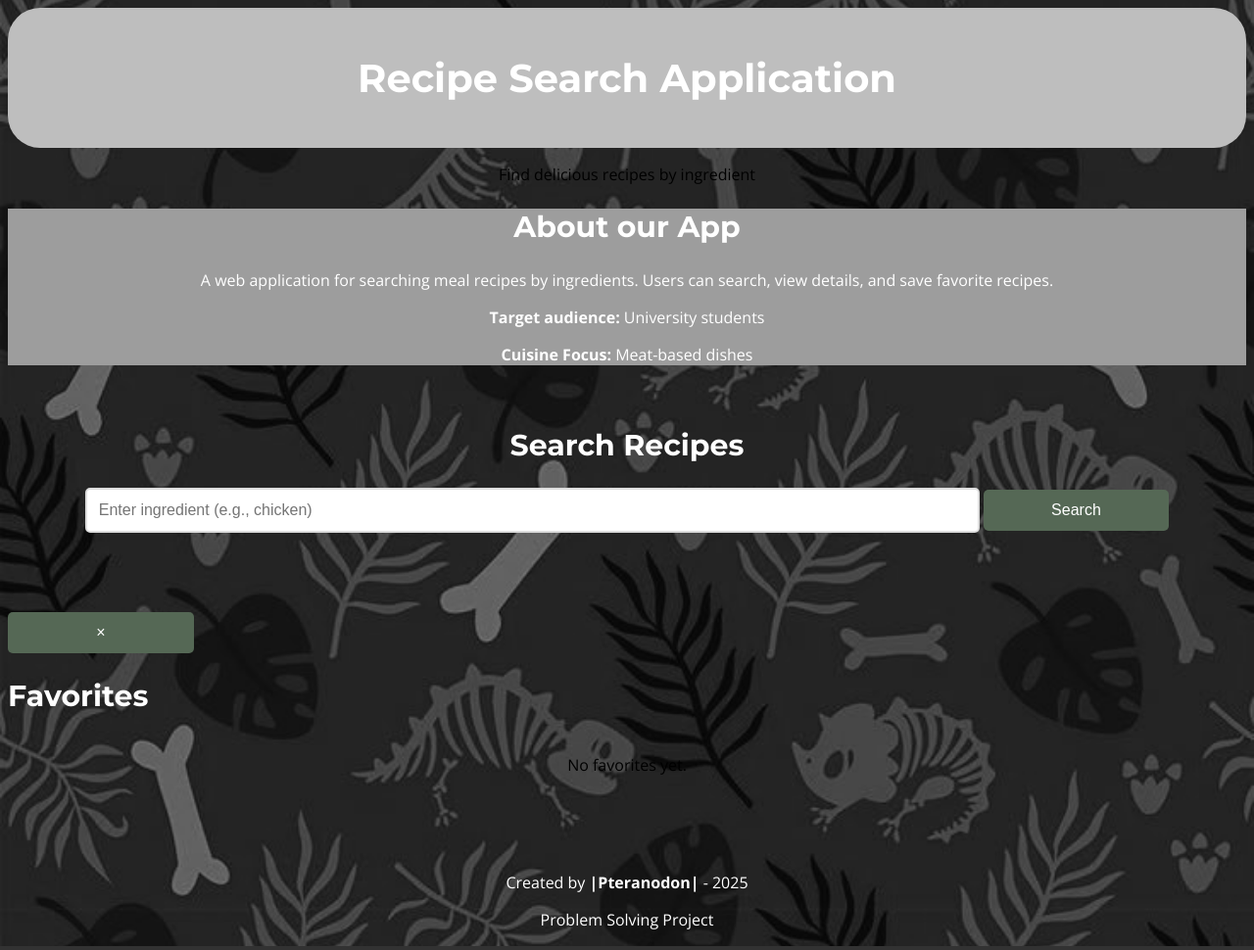
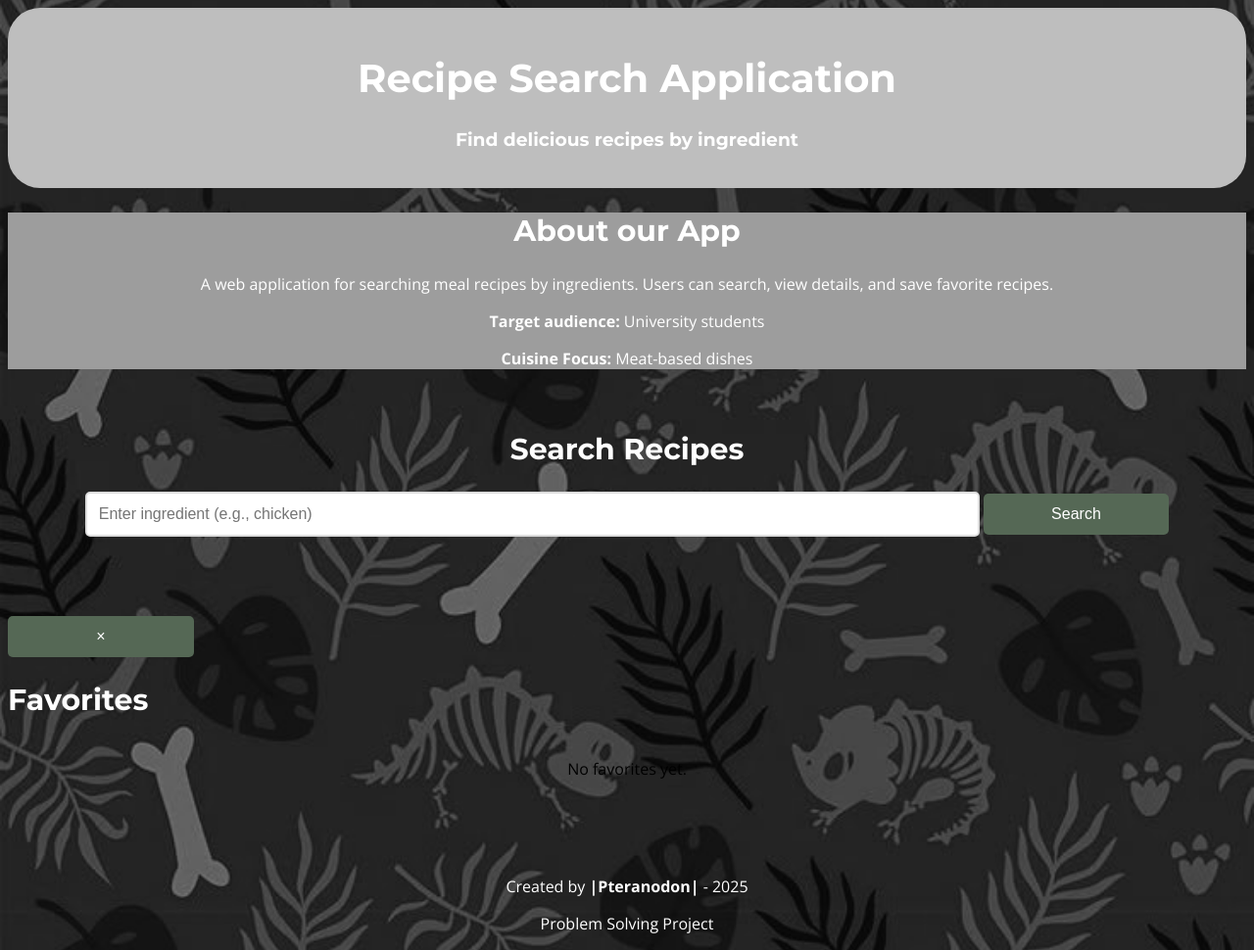
Before and after one commit to josedcp20/recipe-search-app, a plain HTML site: page index.html in a window 1280 px wide. Shown: the whole page at 98% size. Drawn offline with nearby package versions, Linux system fonts and the light colour scheme.

Commit message:
modified HTML

```diff
--- a/index.html
+++ b/index.html
@@ -15,8 +15,8 @@
 <body>
     <header class="site-header">
         <h1>Recipe Search Application</h1>
+        <h3 style="text-align: center;">Find delicious recipes by ingredient</h3>
     </header>
-    <p style="text-align: center;">Find delicious recipes by ingredient</p>
 <!-- About Section -->
     <section class="about-section">
         <h2>About our App</h2>
@@ -69,4 +69,5 @@
 
     <script src="script.js"></script>
 </body>
+
 </html>
```
